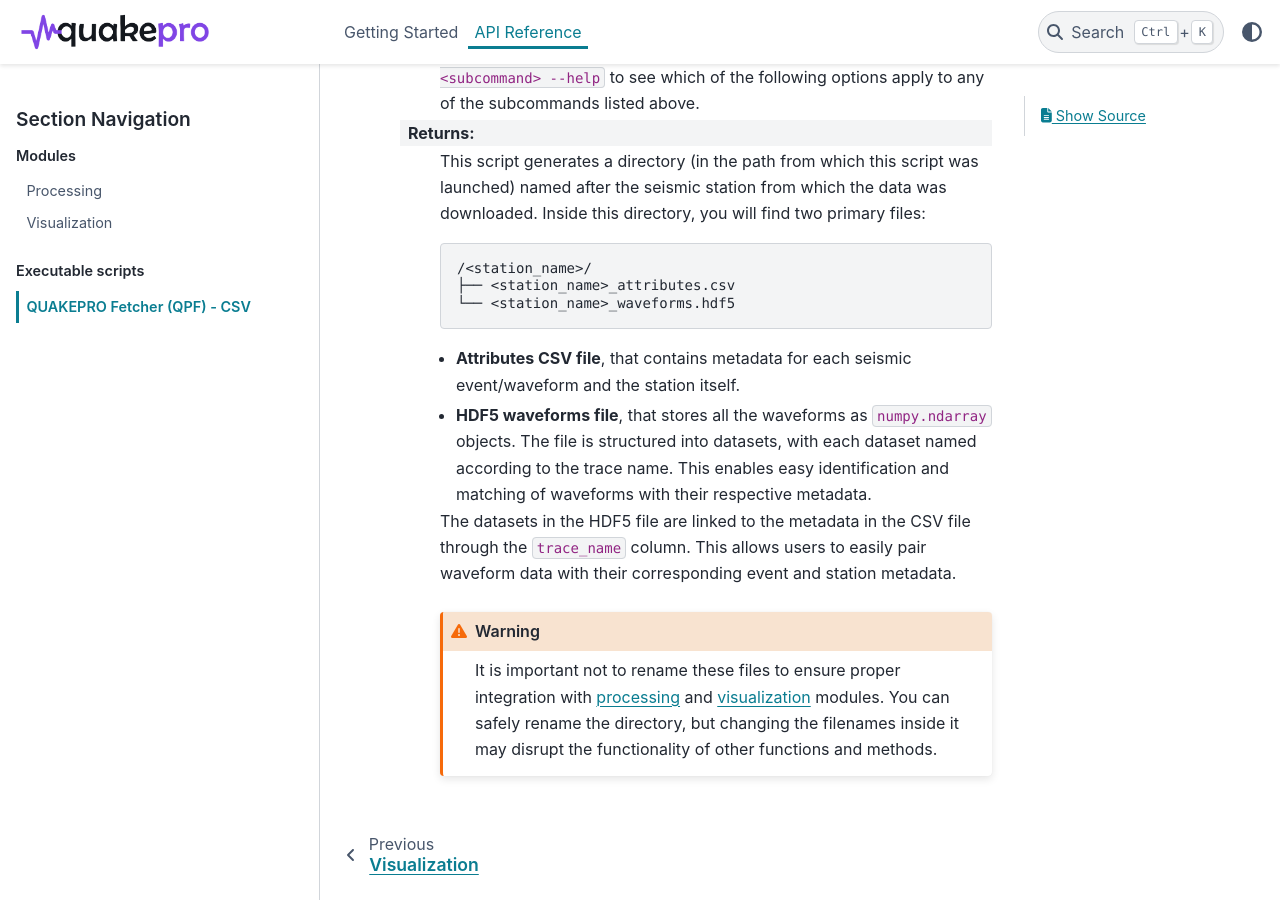
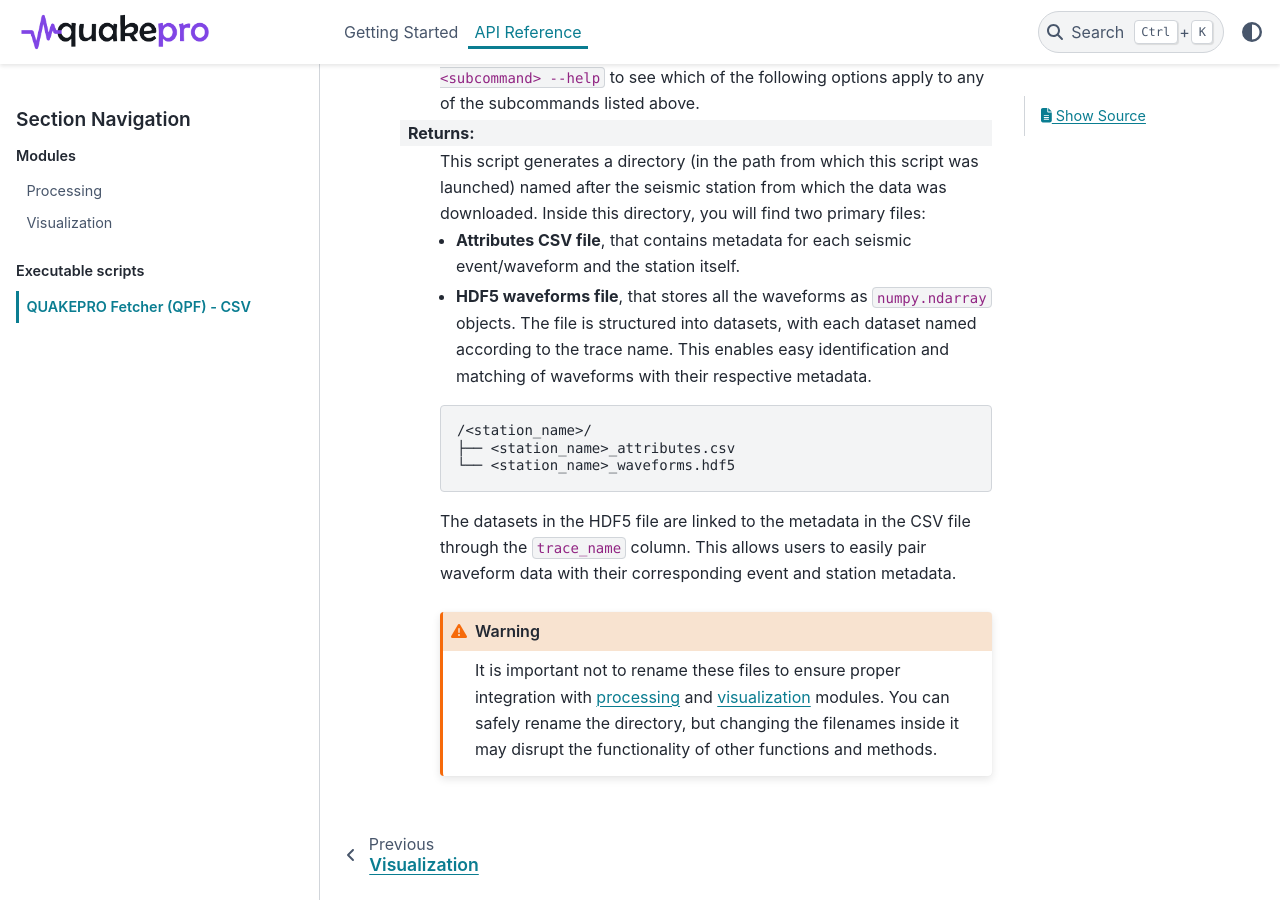
Before and after one commit to gabrielepaoletti/quakepro, a Sphinx documentation site: the page built from docs/source/documentation/scripts/fetcher_csv.rst, in a window 1280 px wide and 900 px high, scrolled down 1737 px. Built offline with Sphinx 7.4.7 and the PyData theme 0.15.4, drawn with Linux system fonts in a browser that asks for light colours.

Commit message:
Update docs

```diff
--- a/docs/source/documentation/scripts/fetcher_csv.rst
+++ b/docs/source/documentation/scripts/fetcher_csv.rst
@@ -54,18 +54,15 @@ QUAKEPRO Fetcher (QPF) - CSV
     :Returns:
         This script generates a directory (in the path from which this script was launched) named after the seismic station from which the data was downloaded. Inside this directory, you will find two primary files:
 
+        - **Attributes CSV file**, that contains metadata for each seismic event/waveform and the station itself.
+        - **HDF5 waveforms file**, that stores all the waveforms as ``numpy.ndarray`` objects. The file is structured into datasets, with each dataset named according to the trace name. This enables easy identification and matching of waveforms with their respective metadata.
+
         .. code-block:: text
 
             /<station_name>/
             ├── <station_name>_attributes.csv
             └── <station_name>_waveforms.hdf5
 
-        - **Attributes CSV file**, that contains metadata for each seismic event/waveform and the station itself.
-        - **HDF5 waveforms file**, that stores all the waveforms as ``numpy.ndarray`` objects. The file is structured into datasets, with each dataset named according to the trace name. This enables easy identification and matching of waveforms with their respective metadata.
-
-        .. raw:: html
-            <br>
-
         The datasets in the HDF5 file are linked to the metadata in the CSV file through the ``trace_name`` column. This allows users to easily pair waveform data with their corresponding event and station metadata.
 
         .. warning::
```
